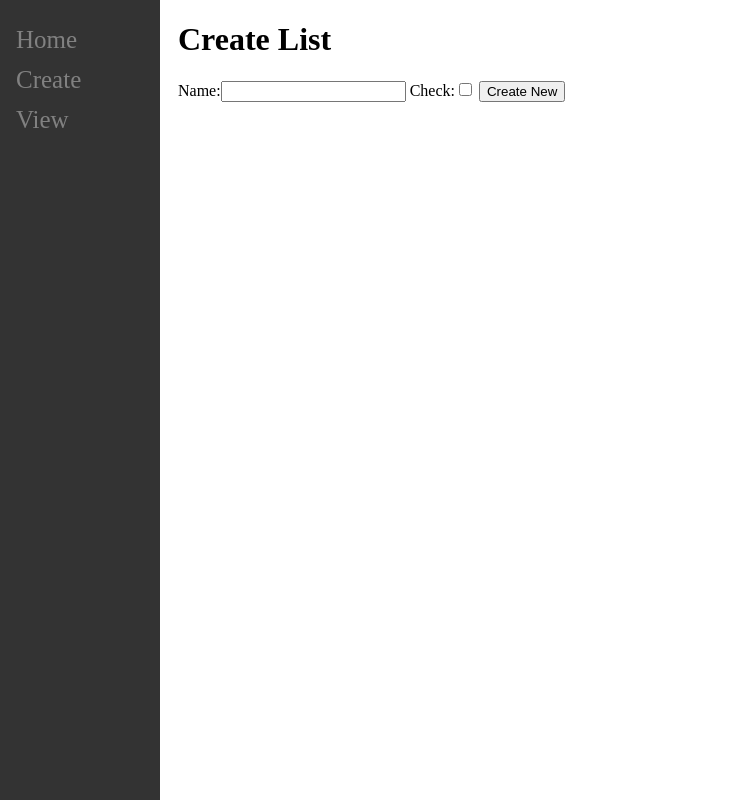
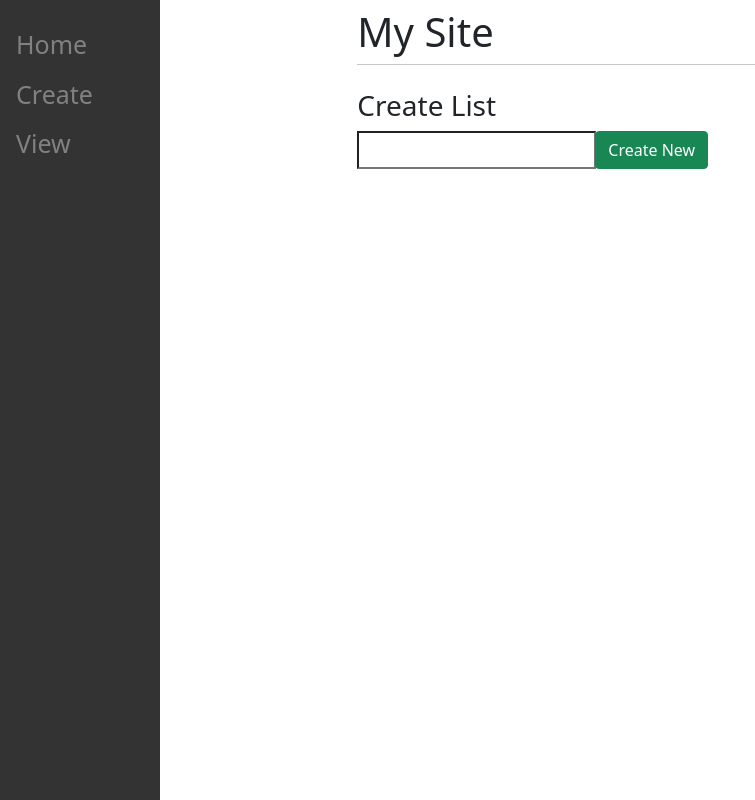
Before and after one commit to UnGerardo/TWTDjangoTut, a Django app: page /create/ in a window 1280 px wide. Shown: the whole page, without its empty margins (0-755 px from the left). Run offline with Django 3.2, Linux system fonts and the light colour scheme.

Commit message:
Updated html sites with Bootstrap CSS

```diff
--- a/main/templates/base.html
+++ b/main/templates/base.html
@@ -3,7 +3,7 @@
     <head>
         <meta charset="UTF-8">
         <meta http-equiv="X-UA-Compatible" content="IE=edge">
-        <meta name="viewport" content="width=device-width, initial-scale=1.0">
+        <meta name="viewport" content="width=device-width, initial-scale=1.0, shrink-to-fit=no">
 
         <style text="text/css">
             .sidenav {
@@ -36,6 +36,8 @@
             }
 
         </style>
+        <!-- Bootstrap CSS -->
+        <link href="https://cdn.jsdelivr.net/npm/bootstrap@5.1.3/dist/css/bootstrap.min.css" rel="stylesheet" integrity="sha384-1BmE4kWBq78iYhFldvKuhfTAU6auU8tT94WrHftjDbrCEXSU1oBoqyl2QvZ6jIW3" crossorigin="anonymous">
 
         <title>{% block title %}Base Page{% endblock %}</title>
     </head>
@@ -47,9 +49,17 @@
         </div>
 
         <div id="content" name="content" class="main">
-            {% block content %}
-                <p>{{name}}</p>
-            {% endblock %}
+            <div class="row justify-content-center">
+                <div class="col-8">
+                    <h1 class="mt-2">My Site</h1>
+                    <hr class="mt-0 mb-4">
+                    {% block content %}
+                    {% endblock %}
+                </div>
+            </div>
         </div>
+
+        <!-- Bootstrap JS -->
+        <script src="https://cdn.jsdelivr.net/npm/bootstrap@5.1.3/dist/js/bootstrap.bundle.min.js" integrity="sha384-ka7Sk0Gln4gmtz2MlQnikT1wXgYsOg+OMhuP+IlRH9sENBO0LRn5q+8nbTov4+1p" crossorigin="anonymous"></script>
     </body>
 </html>
--- a/main/templates/create.html
+++ b/main/templates/create.html
@@ -5,11 +5,16 @@
 {% endblock %}
 
 {% block content %}
-    <h1>Create List</h1>
-    <form method="post" action="/create/">
+    <h3>Create List</h3>
+    <form method="post" action="/create/" class="form-group">
         <!-- needs to be placed after each form tag -->
         {% csrf_token %}
-        {{form}}
-        <button type="submit" name="save">Create New</button>
+        <div class="input-group mb-3">
+            <!-- can separate out form fields -->
+            {{form.name}}
+            <div class="input-group-prepend">
+                <button type="submit" name="save" class="btn btn-success">Create New</button>
+            </div>
+        </div>
     </form>
 {% endblock %}
```
Also changed, not shown: main/templates/list.html (+16 -6 lines).
